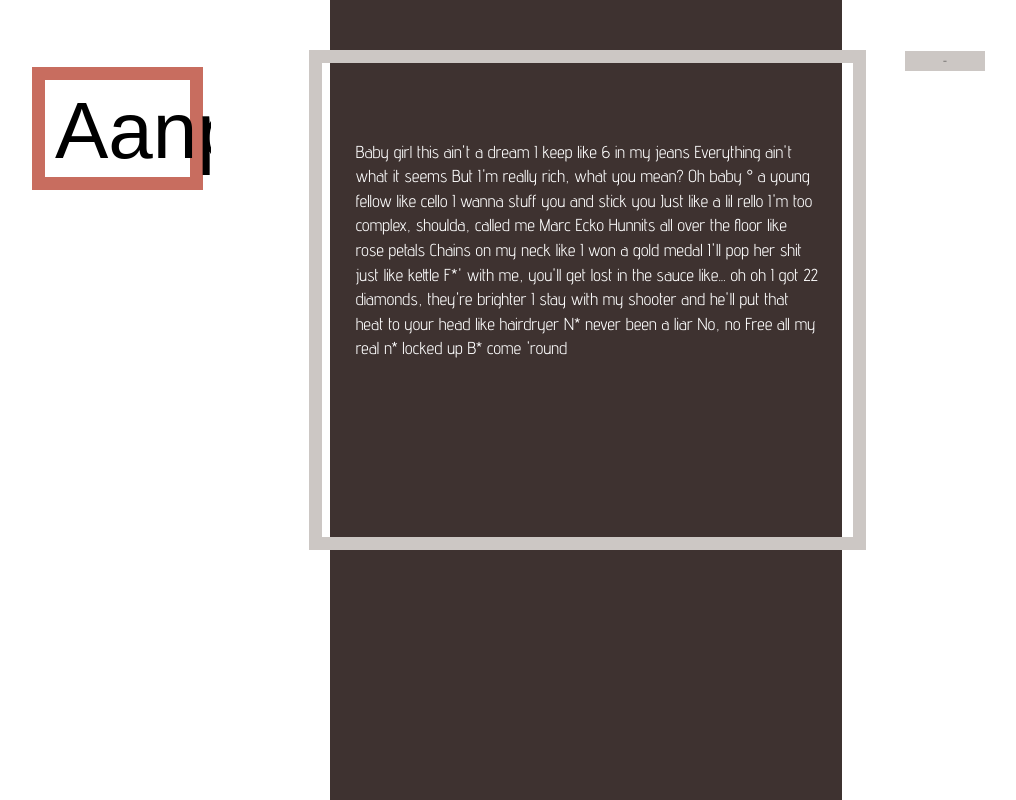
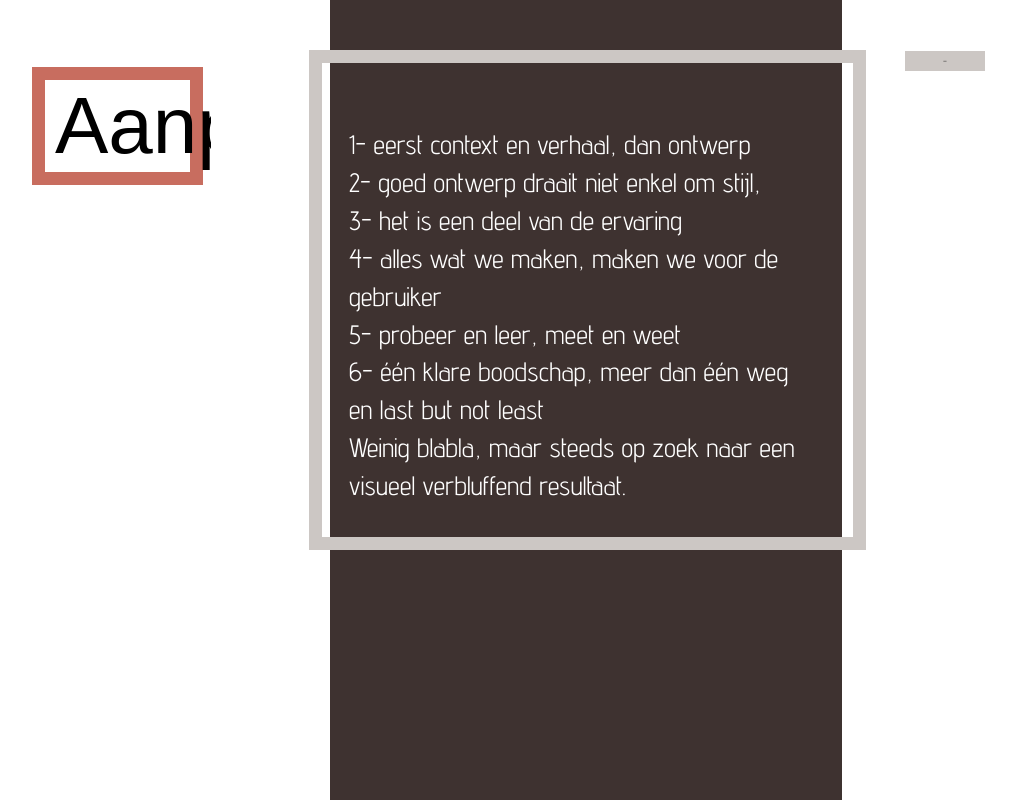
Before and after one commit to aysharsh/1617.webd2, a plain HTML site: page XHTML/aanpak.html in a window 1280 px wide. Shown: the whole page, without its empty margins (54-1070 px from the left). Drawn offline with Linux system fonts and the light colour scheme; files that its build step writes are made by us from their sources; a web font is replaced by a local one.

Commit message:
Update Git Repository

```diff
--- a/XHTML/aanpak.html
+++ b/XHTML/aanpak.html
@@ -10,7 +10,7 @@
     <link rel="stylesheet" media="all" href="css/typography.css">
     <link rel="stylesheet" media="all" href="../css/main.css">
     <link rel="stylesheet" media="all" href="../css/grid.css">
-    <title>Document</title>
+    <title>ABU labs-Aanpak</title>
 </head>
 
 
@@ -24,9 +24,10 @@
                 <div class="sf-grid__column-7">
                     <div class="box3">
 
-                        <h1 class="aanpak"> Baby girl this ain't a dream I keep like 6 in my jeans Everything ain't what it seems But I'm really rich, what you mean? Oh baby ° a young fellow like cello I wanna stuff you and stick you Just like a lil rello I'm too complex,
-                            shoulda, called me Marc Ecko Hunnits all over the floor like rose petals Chains on my neck like I won a gold medal I'll pop her shit just like kettle F*' with me, you'll get lost in the sauce like... oh oh I got 22 diamonds,
-                            they're brighter I stay with my shooter and he'll put that heat to your head like hairdryer N* never been a liar No, no Free all my real n* locked up B* come 'round </h1>
+                        <h1 class="aanpak">
+                            1- eerst context en verhaal, dan ontwerp<br> 2- goed ontwerp draait niet enkel om stijl,<br> 3- het is een deel van de ervaring<br> 4- alles wat we maken, maken we voor de gebruiker<br> 5- probeer en leer, meet en weet<br>                            6- één klare boodschap, meer dan één weg<br> en last but not least <br> Weinig blabla, maar steeds op zoek naar een visueel verbluffend resultaat.
+
+                        </h1>
 
 
                     </div>
--- a/css/main.css
+++ b/css/main.css
@@ -1,14 +1,14 @@
             /*Achtergronden&afbeeldingen*/
 
             .bg {
-                background-image: url(../assets/images/Webdesign.png);
+                background-image: url(../assets/images/webdesign.png);
                 background-repeat: no-repeat;
                 background-position: center top;
                 background-size: 60% auto;
             }
 
             .bg2 {
-                background-image: url(../assets/images/WebdBg.png);
+                background-image: url(../assets/images/wb.png);
                 background-repeat: repeat-y;
                 background-position: center top;
                 background-size: 40% auto;
@@ -74,7 +74,7 @@
                 z-index: 1;
                 font-family: 'Wire One', sans-serif;
                 font-size: 60pt;
-                padding: 5px 0 0 10px;
+                padding: 0px 5px 0 10px;
                 margin: 50pt 0 0 0;
             }
 
@@ -105,11 +105,11 @@
 
             h1.aanpak {
                 color: white;
-                font-size: 13pt;
+                font-size: 20pt;
                 font-weight: 20;
                 font-style: Ultra Light;
                 line-height: 1.42;
-                margin: 50pt 10pt 0pt 10pt;
+                margin: 40pt 5pt 0pt 5pt;
             }
 
             h1.over {
```
Also changed, not shown: XHTML/over.html (+9 -7 lines), XHTML/team.html (+1 -1 lines), assets/images/wb.png (renamed from assets/images/WebdBg.png).
